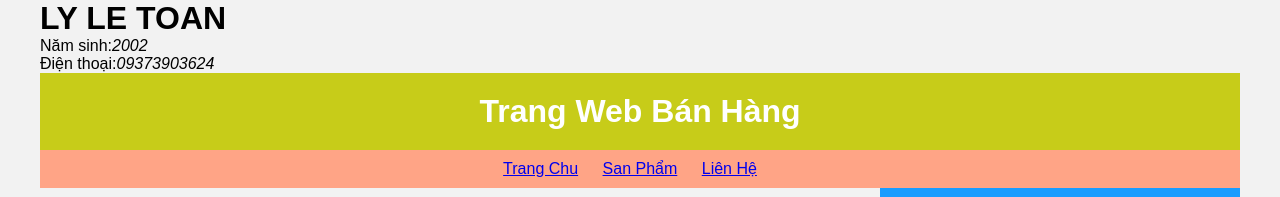
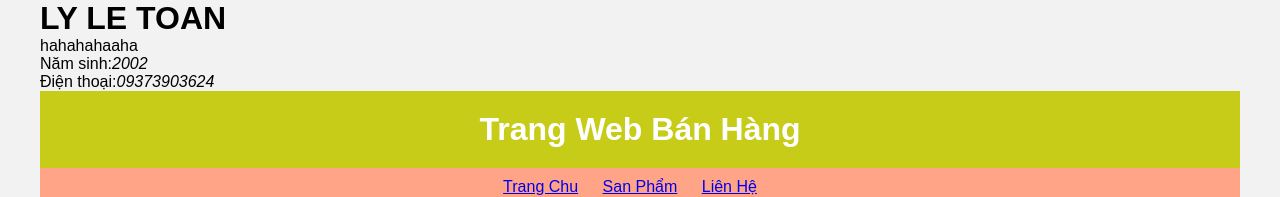
Before and after one commit to lyletoan/lyletoan.github.io, a plain HTML site: page index.html in a window 1280 px wide. Shown: the top 197 px of the page. Drawn offline with Linux system fonts and the light colour scheme.

Commit message:
da sua roi

```diff
--- a/index.html
+++ b/index.html
@@ -11,7 +11,7 @@
 <body>
     <DIV>
         <h1>LY LE TOAN</h1>
-
+        <p>hahahahaaha</p>
         <p>Năm sinh:<i>2002</i></p>
         <p>Điện thoại:<i>09373903624</i></p>
     </DIV>
```
